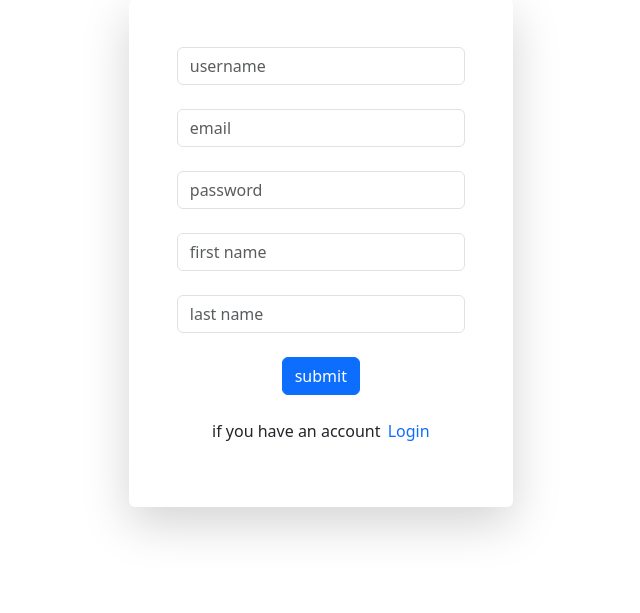
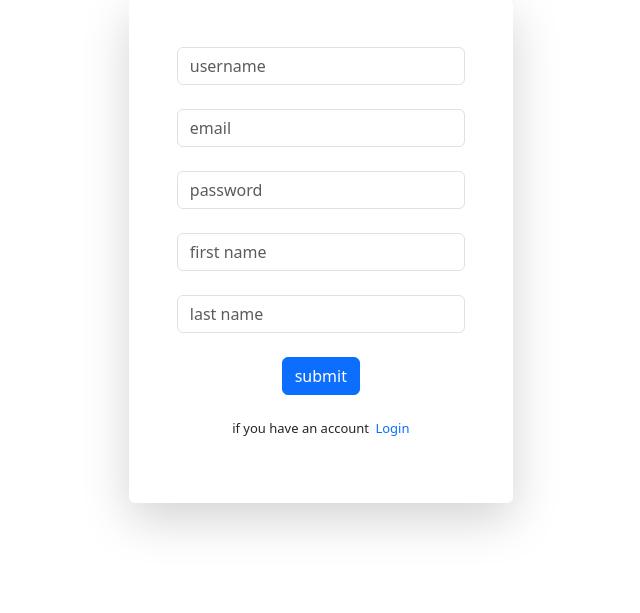
Before and after one commit to einstein2306/recipes, a Django app: page /register in a window 1280 px wide. Shown: the part 56-669 px from the top of the page, without its empty margins (332-972 px from the left). Run offline with Django 5.2, Linux system fonts and the light colour scheme.

Commit message:
added font size

```diff
--- a/recipe/templates/recipe/register.html
+++ b/recipe/templates/recipe/register.html
@@ -16,7 +16,7 @@
             <input class="form-control" type="text" placeholder="first name" name="firstName" required><br>
             <input class="form-control" type="text" placeholder="last name" name="lastName" required><br>
             <button type="submit" class="btn btn-primary">submit</button><br></br>
-            <p>if you have an account <a id="login" href="{% url 'login' %}">Login</a></p>
+            <p style="font-size:small">if you have an account <a id="login" href="{% url 'login' %}">Login</a></p>
         </form>
 
     </div>
```
